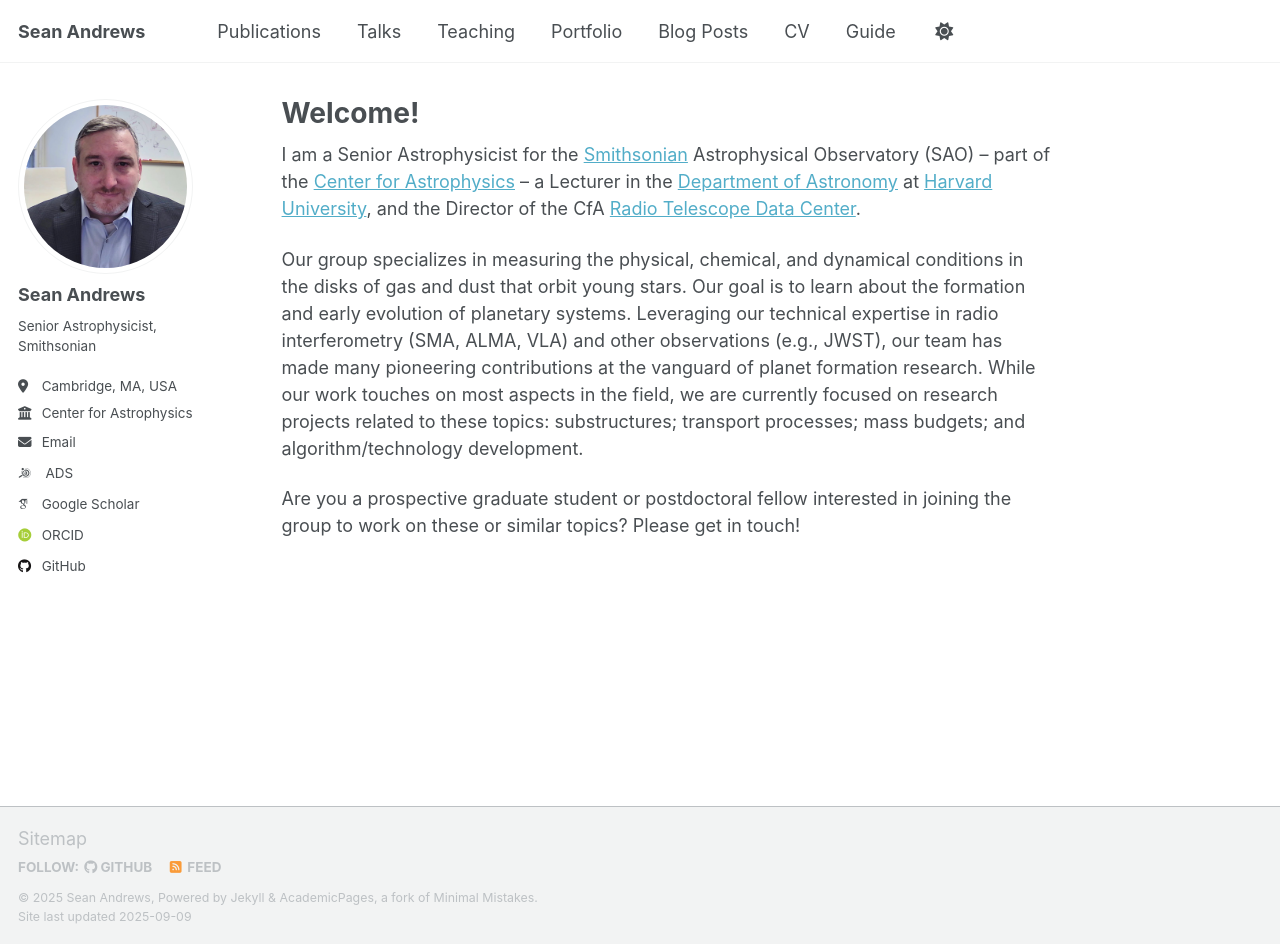
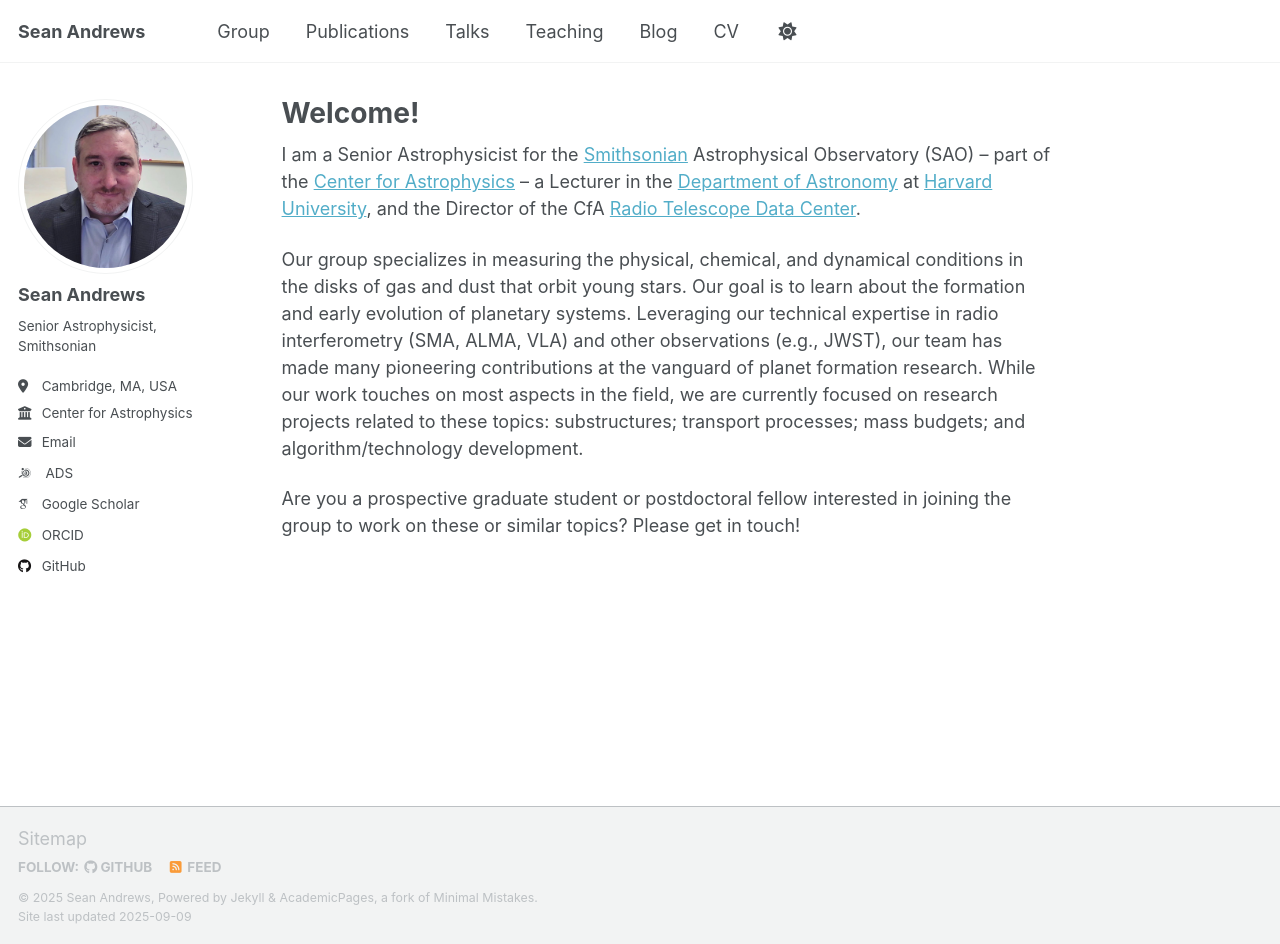
Before and after one commit to seanandrews/seanandrews.github.io, a Jekyll site: the page built from _pages/about.md, in a window 1280 px wide and 944 px high. Built offline with Jekyll 4.4.1, drawn with Linux system fonts in a browser that asks for light colours; some web fonts are replaced; a script that is not in the unit is left out.

Commit message:
Update navigation.yml

```diff
--- a/_data/navigation.yml
+++ b/_data/navigation.yml
@@ -8,6 +8,9 @@
 #      Markdown formatted page while the second is generated using JSON.
 
 main:
+  - title: "Group"
+    url: /group/
+
   - title: "Publications"
     url: /publications/
 
@@ -17,10 +20,10 @@ main:
   - title: "Teaching"
     url: /teaching/
 
-  - title: "Portfolio"
-    url: /portfolio/
+  #- title: "Portfolio"
+  #  url: /portfolio/
 
-  - title: "Blog Posts"
+  - title: "Blog"
     url: /year-archive/
 
   - title: "CV"
@@ -29,5 +32,5 @@ main:
   # - title: "CV"
   #   url: /cv-json/
 
-  - title: "Guide"
-    url: /markdown/
+  #- title: "Guide"
+  #  url: /markdown/
```
